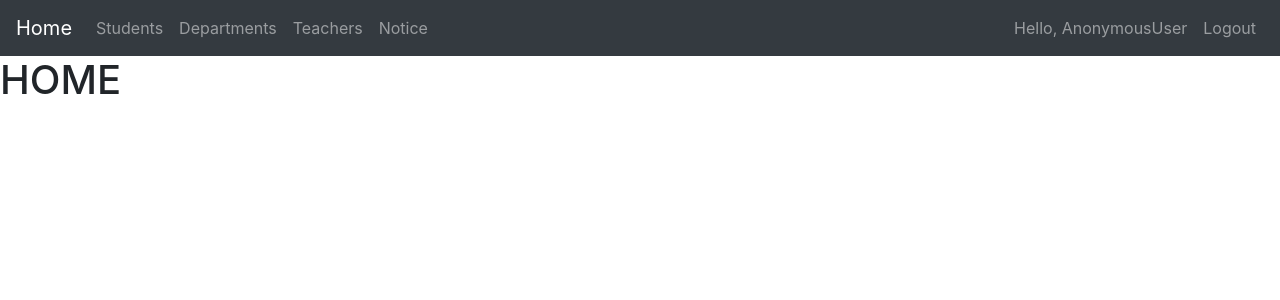
After one commit to EmmanuelEmu/CSE-455_SQA, a Django app: page /home/ in a window 1280 px wide. The commit adds this page. Shown: the top 300 px of the page. Run offline with Django 5.2, Linux system fonts and the light colour scheme.

Commit message:
logout implement

```diff
--- /dev/null
+++ b/base/templates/base/home.html
@@ -0,0 +1,7 @@
+{% extends 'main.html' %}
+
+{%block content%}
+
+<h1>HOME</H1>
+
+{% endblock content %}
--- a/base/urls.py
+++ b/base/urls.py
@@ -4,7 +4,15 @@ urlpatterns = [
 
 
 
+   path('home/',views.home,name="home"),
+
+
    path('',views.common_page,name="common_page"),
+
+
    path('login/',views.login_admin,name="login"),
    path('register/',views.register,name="register"),
+   path('logout/',views.logout_user,name="logout"),
+
+
 ]
--- a/base/views.py
+++ b/base/views.py
@@ -56,3 +56,15 @@ def login_admin(request):
                 messages.info(request, 'Username or Password is incorrect')
 
     return render(request, 'base/login.html')
+
+
+
+def logout_user(request):
+    logout(request)
+    return redirect('login')
+
+
+
+def home(request):
+
+    return render( request,'base/home.html')
--- a/templates/navbar.html
+++ b/templates/navbar.html
@@ -15,18 +15,18 @@
   <div class="collapse navbar-collapse" id="navbarNav">
     <ul class="navbar-nav mr-auto">
       <li class="nav-item">
-        <a class="nav-link" href="{% url 'nav_stu_list' %}">Students</a>
+        <a class="nav-link" href="{}">Students</a>
       </li>
 
       <li class="nav-item">
-        <a class="nav-link" href="{% url 'nav_dept_list' %}">Departments</a>
+        <a class="nav-link" href="{}">Departments</a>
       </li>
 
        <li class="nav-item">
-          <a class="nav-link" href="{% url 'nav_teacher_list' %}">Teachers</a>
+          <a class="nav-link" href="{}">Teachers</a>
        </li>
         <li class="nav-item">
-          <a class="nav-link" href="{% url 'nav_notice_list' %}">Notice</a>
+          <a class="nav-link" href="{}">Notice</a>
         </li>
 
     </ul>
```
Also changed, not shown: db.sqlite3 (added).
